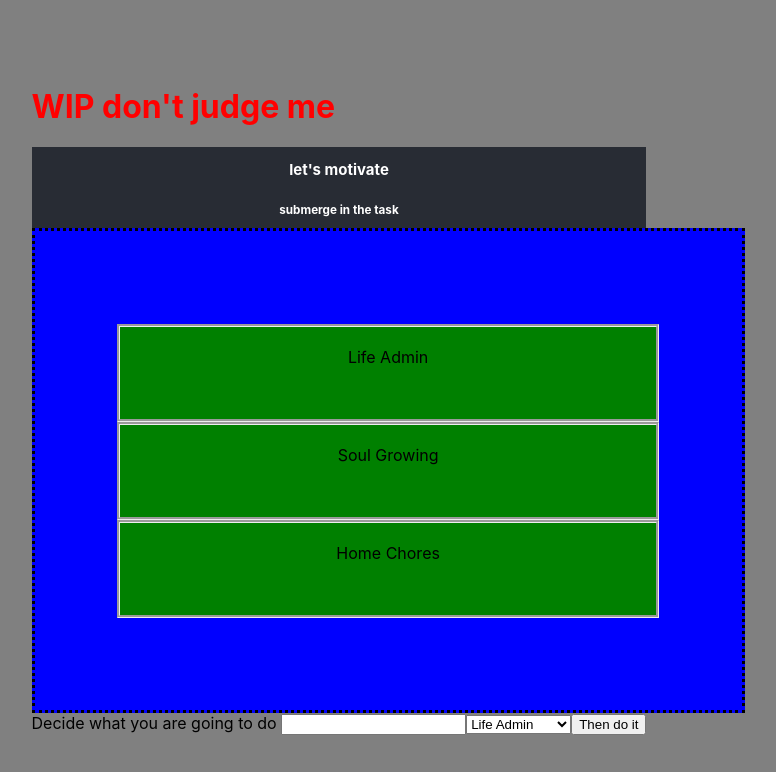
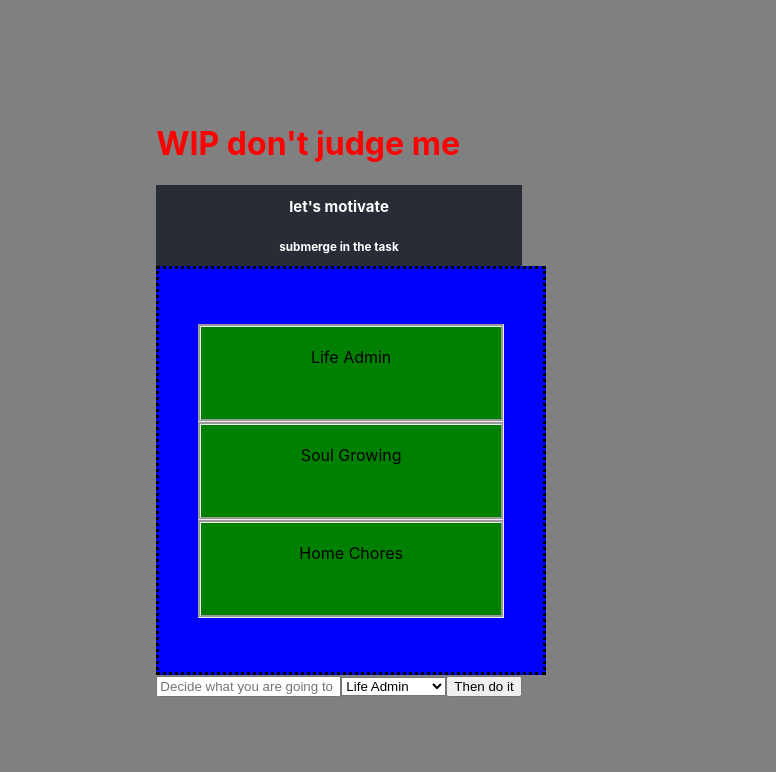
Before and after one commit to abookish/incite, a React (Create React App) app: page / in a window 1280 px wide. Shown: the top 772 px of the page, without its empty margins (301-1077 px from the left). Built offline with nearby package versions, Linux system fonts and the light colour scheme.

Commit message:
placeholder, aria label

```diff
--- a/src/App.css
+++ b/src/App.css
@@ -25,8 +25,8 @@ body{
 .categoriesBox {
   flex-direction: column;
   border-style: dotted;
-  height: 85%;
-  width: 85%;
+  height: 75%;
+  width: 75%;
   padding: 15%;
   display: flex;
   margin:0;
@@ -43,7 +43,6 @@ body{
   align-items: center;
   justify-content: center;
   flex-direction: column;
-
   font-size: 10px;
   color: white !important;
 }
--- a/src/Forms/addTaskForm.tsx
+++ b/src/Forms/addTaskForm.tsx
@@ -8,12 +8,15 @@ export const AddTaskForm: React.FC<Props> = ({ addTask }) => {
   let categoryDefault = categoryInfo[0].codename
   const [text, setText] = useState('');
   const [category, setCategory] = useState(categoryDefault);
-
+  const promptText = "Decide what you are going to do"
+  const taskBoxId = 'taskTextBox'
   return (
     <form>
-      <label htmlFor="taskTextBox">Decide what you are going to do </label>
-     <input type="text" //todo get smarter then improve this
-        id ='taskTextBox'
+      <label htmlFor="taskTextBox"></label>
+     <input type="text"
+        id ={taskBoxId}
+        aria-label={taskBoxId + promptText}
+        placeholder = {promptText}
         value={text}
         onChange={(event) => {
           setText(event.target.value);
```
